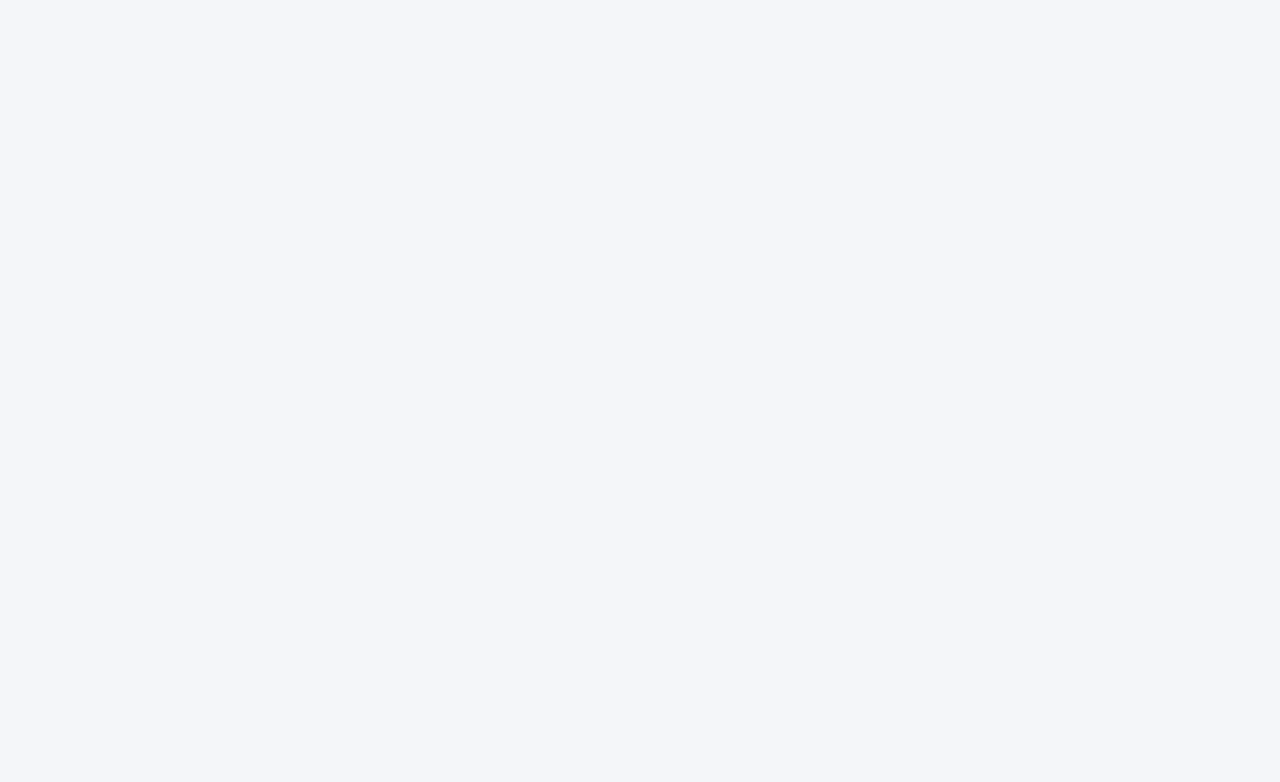
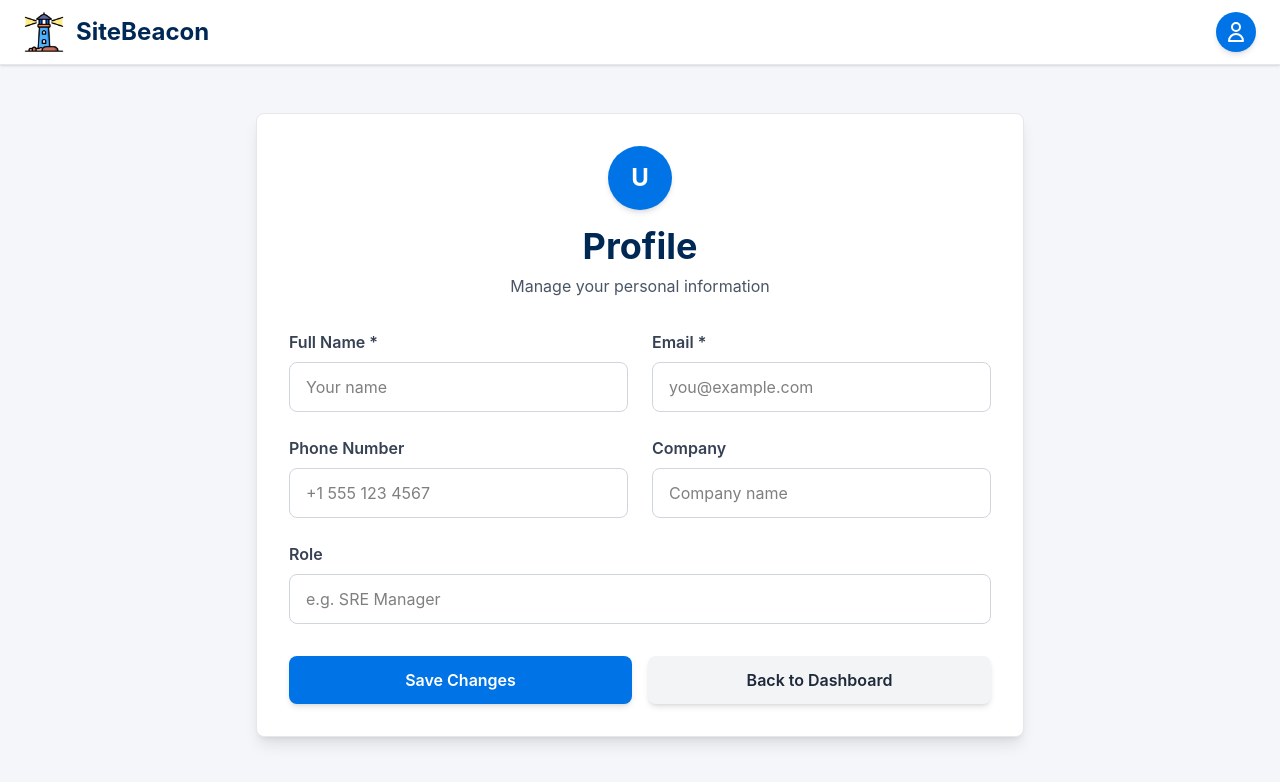
Before and after one commit to meetchhabra09/SiteBeacon, a React (Vite) app in the folder frontend/: page /profile in a window 1280 px wide. Before the commit this address had no page. Shown: the top 782 px of the page. Built offline with nearby package versions, Linux system fonts and the light colour scheme; sample sign-in values are in the browser's storage.

Commit message:
added profile page

```diff
--- a/frontend/src/App.jsx
+++ b/frontend/src/App.jsx
@@ -9,6 +9,7 @@ import { EditBeacon } from './EditBeacon'
 import { VerifyOtp } from './VerifyOtp'
 import { LandingPage } from './LandingPage'
 import { LandingHeader } from './LandingHeader'
+import { Profile } from './Profile'
 
 function App() {
 
@@ -26,6 +27,7 @@ function App() {
             <Route path="add-beacon" element={<AddBeacon />} />
             <Route path="edit-beacon/:id" element={<EditBeacon />} />
             <Route path="verify-otp" element={<VerifyOtp />} />
+            <Route path="profile" element={<Profile />} />
           </Route>
         </Routes>
       </BrowserRouter>
--- a/frontend/src/Components/LoginPop.jsx
+++ b/frontend/src/Components/LoginPop.jsx
@@ -10,6 +10,11 @@ export function LoginPop({ onClose }) {
         navigate("/login");
         window.location.reload();
     }
+
+    const handleProfile = () => {
+        navigate("/profile");
+        onClose();
+    };
 
     return (
         <div className="bg-white rounded-lg shadow-xl border border-gray-200 w-72 p-5">
@@ -24,7 +29,10 @@ export function LoginPop({ onClose }) {
             </div>
 
             <div className="space-y-2">
-                <div className="flex items-center gap-2 text-gray-700 px-3 py-2 rounded-lg hover:bg-gray-50 transition-colors cursor-pointer">
+                <div
+                    onClick={handleProfile}
+                    className="flex items-center gap-2 text-gray-700 px-3 py-2 rounded-lg hover:bg-gray-50 transition-colors cursor-pointer"
+                >
                     <svg xmlns="http://www.w3.org/2000/svg" className="h-5 w-5 text-gray-400" fill="none" viewBox="0 0 24 24" stroke="currentColor">
                         <path strokeLinecap="round" strokeLinejoin="round" strokeWidth={2} d="M16 7a4 4 0 11-8 0 4 4 0 018 0zM12 14a7 7 0 00-7 7h14a7 7 0 00-7-7z" />
                     </svg>
--- /dev/null
+++ b/frontend/src/Profile.jsx
@@ -0,0 +1,157 @@
+import { useEffect, useState } from "react";
+import { useNavigate } from "react-router-dom";
+
+const PROFILE_STORAGE_KEY = "profileDetails";
+
+const defaultProfile = {
+  phone: "",
+  company: "",
+  role: "",
+};
+
+export function Profile() {
+  const navigate = useNavigate();
+
+  const [name, setName] = useState("");
+  const [email, setEmail] = useState("");
+  const [phone, setPhone] = useState("");
+  const [company, setCompany] = useState("");
+  const [role, setRole] = useState("");
+  const [status, setStatus] = useState("");
+
+  useEffect(() => {
+    const token = localStorage.getItem("token");
+    if (!token) {
+      navigate("/login");
+      return;
+    }
+
+    setName(localStorage.getItem("name") || "");
+    setEmail(localStorage.getItem("email") || "");
+
+    const stored = localStorage.getItem(PROFILE_STORAGE_KEY);
+    const parsed = stored ? JSON.parse(stored) : defaultProfile;
+    setPhone(parsed.phone || "");
+    setCompany(parsed.company || "");
+    setRole(parsed.role || "");
+  }, [navigate]);
+
+  const handleSave = () => {
+    if (!name.trim() || !email.trim()) {
+      setStatus("⚠️ Name and email are required");
+      return;
+    }
+
+    localStorage.setItem("name", name.trim());
+    localStorage.setItem("email", email.trim());
+
+    const payload = {
+      phone: phone.trim(),
+      company: company.trim(),
+      role: role.trim(),
+    };
+
+    localStorage.setItem(PROFILE_STORAGE_KEY, JSON.stringify(payload));
+    setStatus("✅ Profile updated");
+
+    setTimeout(() => setStatus(""), 2000);
+  };
+
+  return (
+    <div className="min-h-[90vh] bg-[#F4F6F9] py-12 px-4">
+      <div className="max-w-3xl mx-auto">
+        <div className="bg-white rounded-lg shadow-lg border border-gray-200 p-8">
+          <div className="mb-8 text-center">
+            <div className="w-16 h-16 mx-auto mb-4 rounded-full bg-[#0073E6] text-white font-bold text-2xl flex items-center justify-center shadow-md">
+              {name ? name.charAt(0).toUpperCase() : "U"}
+            </div>
+            <h1 className="text-4xl font-bold text-[#002855] mb-2">Profile</h1>
+            <p className="text-gray-600">Manage your personal information</p>
+          </div>
+
+          <div className="grid grid-cols-1 md:grid-cols-2 gap-6">
+            <div>
+              <label className="font-semibold text-gray-700 block mb-2">Full Name *</label>
+              <input
+                type="text"
+                value={name}
+                onChange={(e) => setName(e.target.value)}
+                placeholder="Your name"
+                className="w-full border border-gray-300 focus:border-[#0073E6] focus:ring-2 focus:ring-[#00A1E0]/20 rounded-lg px-4 py-3 outline-none transition-all"
+              />
+            </div>
+
+            <div>
+              <label className="font-semibold text-gray-700 block mb-2">Email *</label>
+              <input
+                type="email"
+                value={email}
+                onChange={(e) => setEmail(e.target.value)}
+                placeholder="you@example.com"
+                className="w-full border border-gray-300 focus:border-[#0073E6] focus:ring-2 focus:ring-[#00A1E0]/20 rounded-lg px-4 py-3 outline-none transition-all"
+              />
+            </div>
+
+            <div>
+              <label className="font-semibold text-gray-700 block mb-2">Phone Number</label>
+              <input
+                type="tel"
+                value={phone}
+                onChange={(e) => setPhone(e.target.value)}
+                placeholder="+1 555 123 4567"
+                className="w-full border border-gray-300 focus:border-[#0073E6] focus:ring-2 focus:ring-[#00A1E0]/20 rounded-lg px-4 py-3 outline-none transition-all"
+              />
+            </div>
+
+            <div>
+              <label className="font-semibold text-gray-700 block mb-2">Company</label>
+              <input
+                type="text"
+                value={company}
+                onChange={(e) => setCompany(e.target.value)}
+                placeholder="Company name"
+                className="w-full border border-gray-300 focus:border-[#0073E6] focus:ring-2 focus:ring-[#00A1E0]/20 rounded-lg px-4 py-3 outline-none transition-all"
+              />
+            </div>
+
+            <div className="md:col-span-2">
+              <label className="font-semibold text-gray-700 block mb-2">Role</label>
+              <input
+                type="text"
+                value={role}
+                onChange={(e) => setRole(e.target.value)}
+                placeholder="e.g. SRE Manager"
+                className="w-full border border-gray-300 focus:border-[#0073E6] focus:ring-2 focus:ring-[#00A1E0]/20 rounded-lg px-4 py-3 outline-none transition-all"
+              />
+            </div>
+          </div>
+
+          {status && (
+            <div className={`mt-6 text-center font-semibold py-3 px-4 rounded-lg ${
+              status.includes("✅")
+                ? "bg-green-50 text-green-700 border border-green-200"
+                : "bg-yellow-50 text-yellow-700 border border-yellow-200"
+            }`}>
+              {status}
+            </div>
+          )}
+
+          <div className="flex flex-col sm:flex-row gap-4 mt-8">
+            <button
+              onClick={handleSave}
+              className="flex-1 bg-[#0073E6] hover:bg-[#002855] text-white py-3 rounded-lg font-semibold shadow-md hover:shadow-lg transition-all"
+            >
+              Save Changes
+            </button>
+            <button
+              onClick={() => navigate("/dashboard")}
+              className="flex-1 bg-gray-100 hover:bg-gray-200 text-gray-800 py-3 rounded-lg font-semibold shadow-md hover:shadow-lg transition-all"
+            >
+              Back to Dashboard
+            </button>
+          </div>
+        </div>
+      </div>
+    </div>
+  );
+}
```
